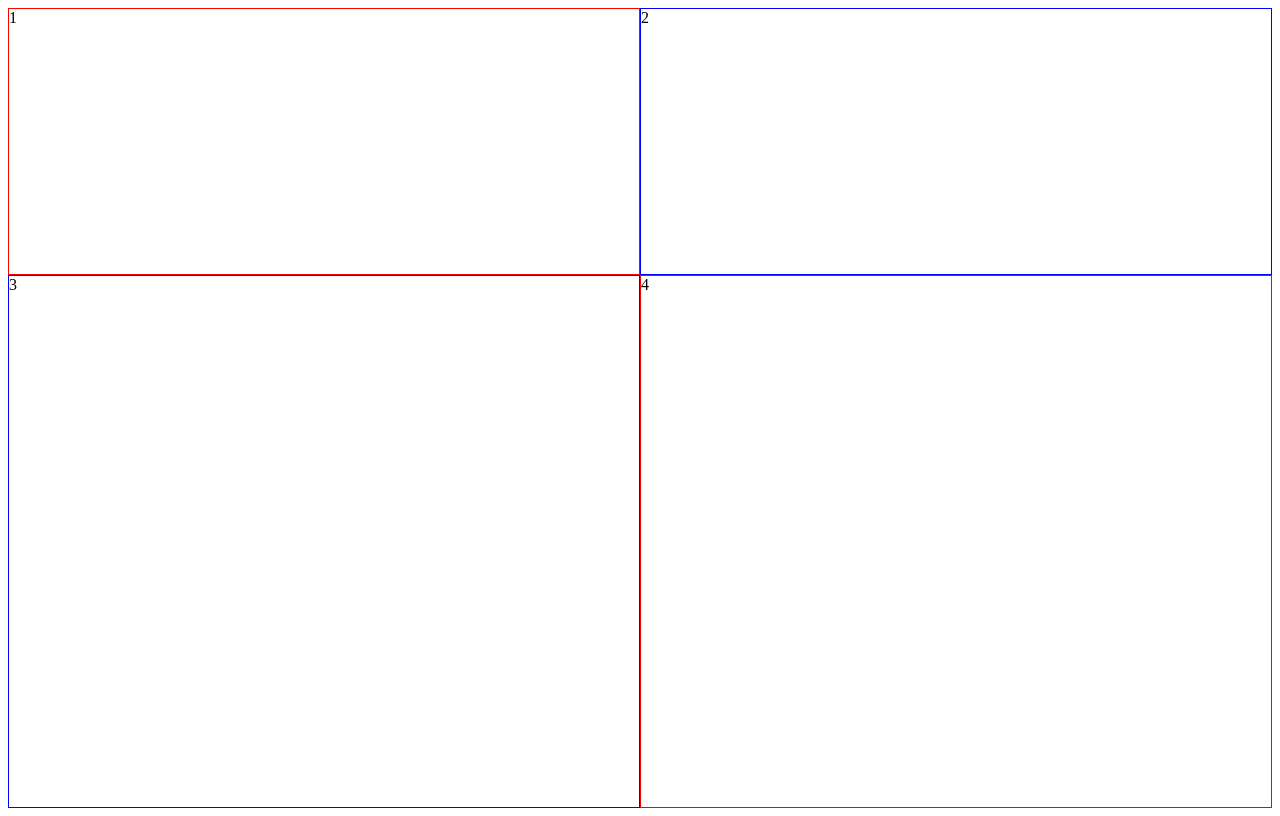
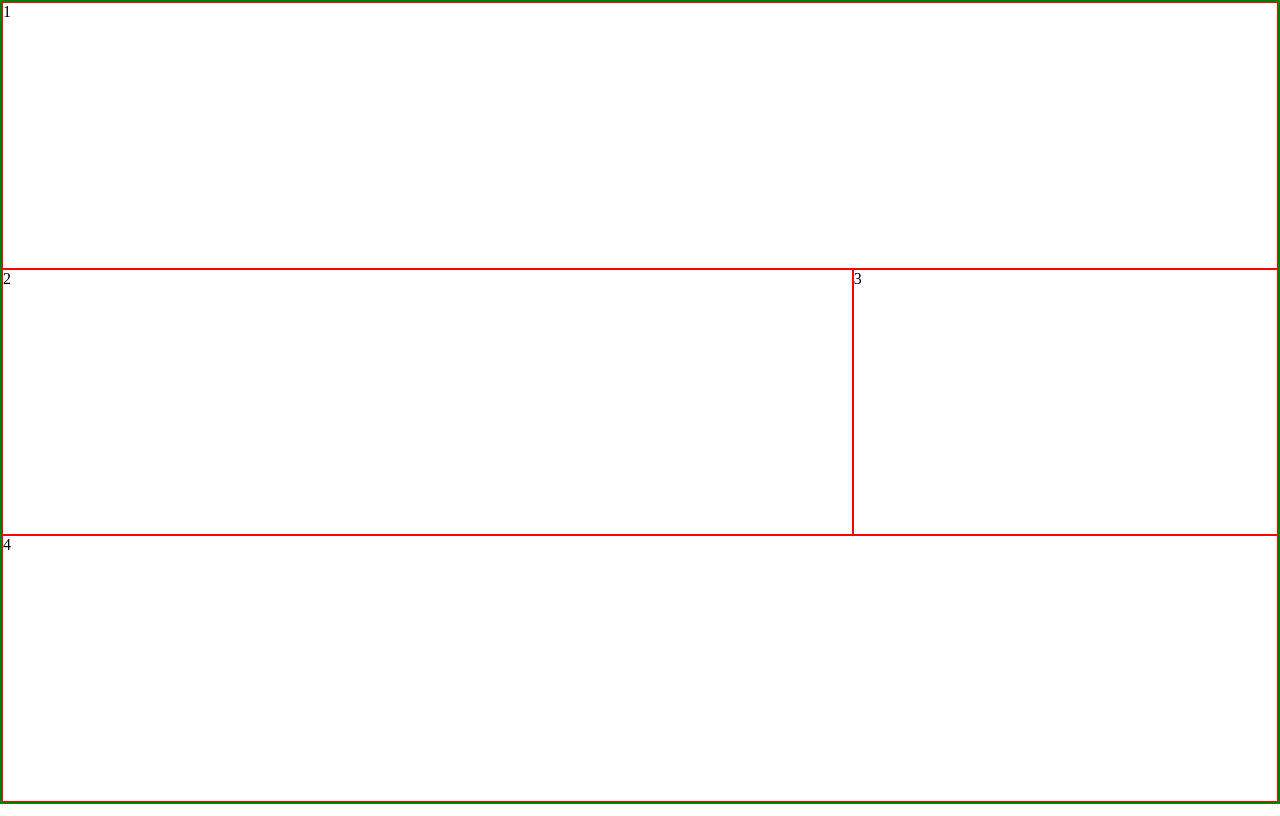
Before and after one commit to Taynara-Veloso/Grid_Rocketseat, a plain HTML site: page index.html in a window 1280 px wide. Drawn offline with Linux system fonts and the light colour scheme.

Commit message:
:straight_ruler: Grid column

```diff
--- a/index.html
+++ b/index.html
@@ -9,8 +9,8 @@
 <body>
     <div id="app">
         <div>1</div>
-        <span>2</span>
-        <span>3</span>
+        <div>2</div>
+        <div>3</div>
         <div>4</div>
     </div>
 </body>
--- a/style.css
+++ b/style.css
@@ -1,17 +1,38 @@
+*{
+    margin: 0;
+}
+
 #app {
     display: grid;
     /*grid-template-columns: 1fr 1fr 1fr; ou */
-    grid-template-columns: repeat(2, 1fr);
+    grid-template-columns: repeat(3, 1fr);
 
-    grid-template-rows: 1fr 2fr;
+    grid-template-rows: repeat(3, 1fr);
 
     height: 100vh;
+
+    border: 2px solid green;
 }
 
 #app > div {
     border: 1px solid red;
 }
 
-span {
-    border: 1px solid blue;
+#app div:nth-child(1){
+    grid-column-start: 1;
+    grid-column-end: 4;
 }
+
+#app div:nth-child(2){
+    grid-column-start: 1;
+    grid-column-end: 3;
+}
+
+#app div:nth-child(3){
+    grid-column-start: 3;
+    grid-column-end: 4;
+}
+
+#app div:nth-child(4){
+    grid-column: 1/4; /* maneira curta de escrever o comando */
+}
```
Also changed, not shown: 1 other file.
